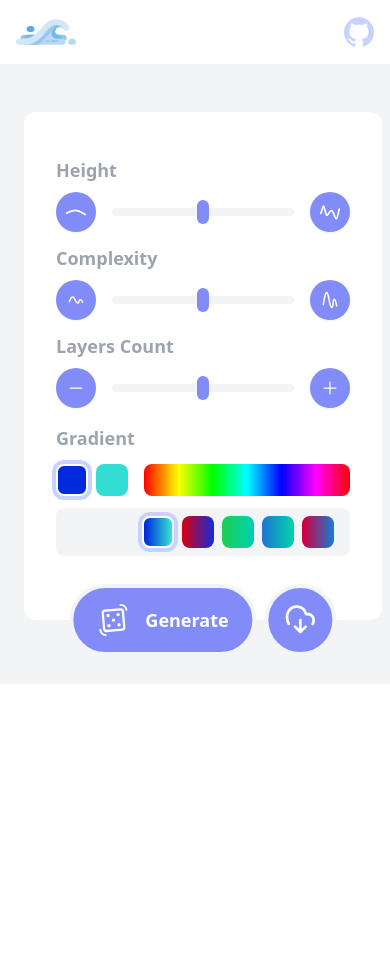
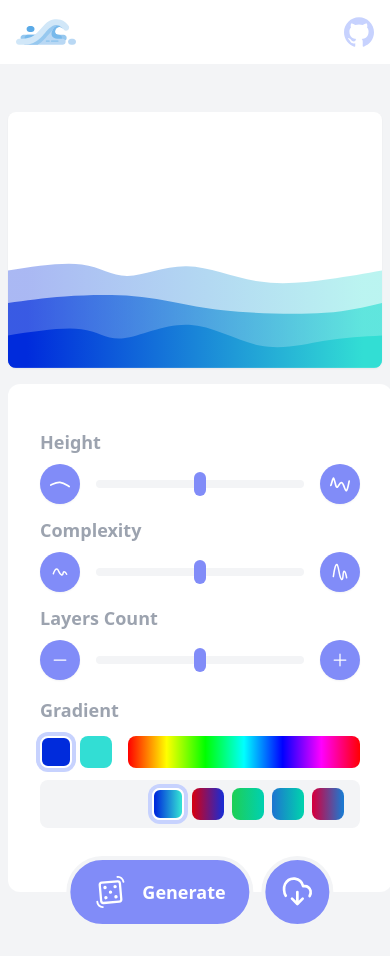
Before and after one commit to fliseno1k/svg-wave-generator, a React (Create React App) app: page / in a window 390 px wide. Before the commit the page ends 844 px from the top, so only its background shows below. Built offline with nearby package versions, Linux system fonts and the light colour scheme.

Commit message:
add breakpoints

```diff
--- a/src/components/Canvas.jsx
+++ b/src/components/Canvas.jsx
@@ -2,7 +2,7 @@ import React from 'react';
 
 export default function Canvas({ computedPath, gradientColors, forwardedRef }) {
     return (
-        <div className="relative flex flex-auto mr-4 rounded-lg overflow-hidden shadow-sm bg-white">
+        <div className="relative flex flex-auto mb-4 rounded-lg overflow-hidden shadow-sm bg-white h-64 sm:mr-4 sm:h-auto sm:m-0">
             <div className="absolute bottom-0 left-0 w-full">
                 <svg
                     ref={forwardedRef}
--- a/src/components/Generator.jsx
+++ b/src/components/Generator.jsx
@@ -44,8 +44,8 @@ export default function Generator() {
 
     return (
         <Profiler id="prf">
-        <div className="bg-gray-100 px-2 pt-12 pb-16 box-border sm:px-8">
-            <div className="w-full max-w-7xl flex mx-auto">
+        <div className="relative bg-gray-100 px-2 pt-12 pb-16 box-border sm:px-8">
+            <div className="w-full max-w-7xl mx-auto flex flex-col sm:flex-row">
                 <Canvas
                     forwardedRef={svgRef}
                     computedPath={computedPath}
```
